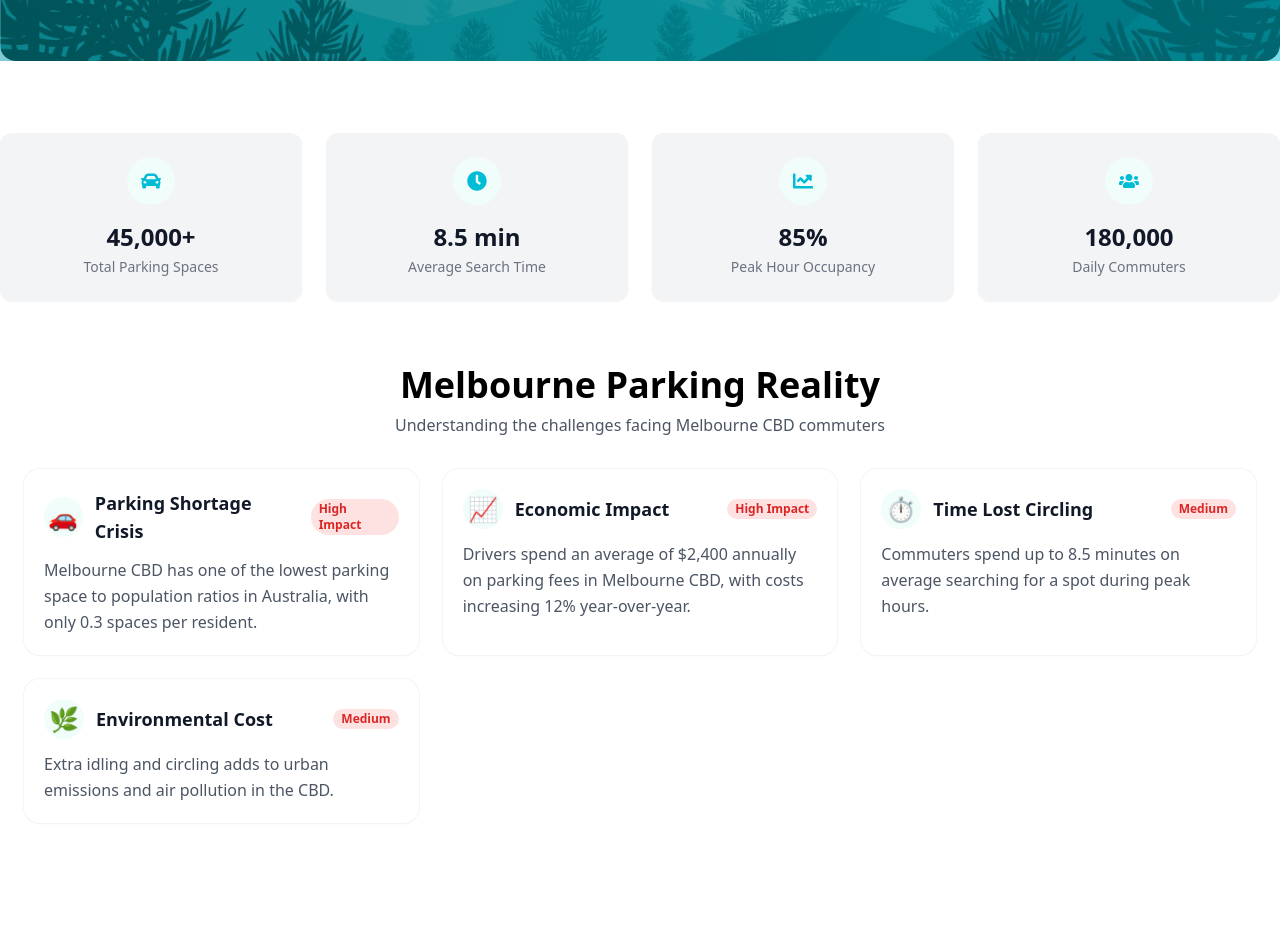
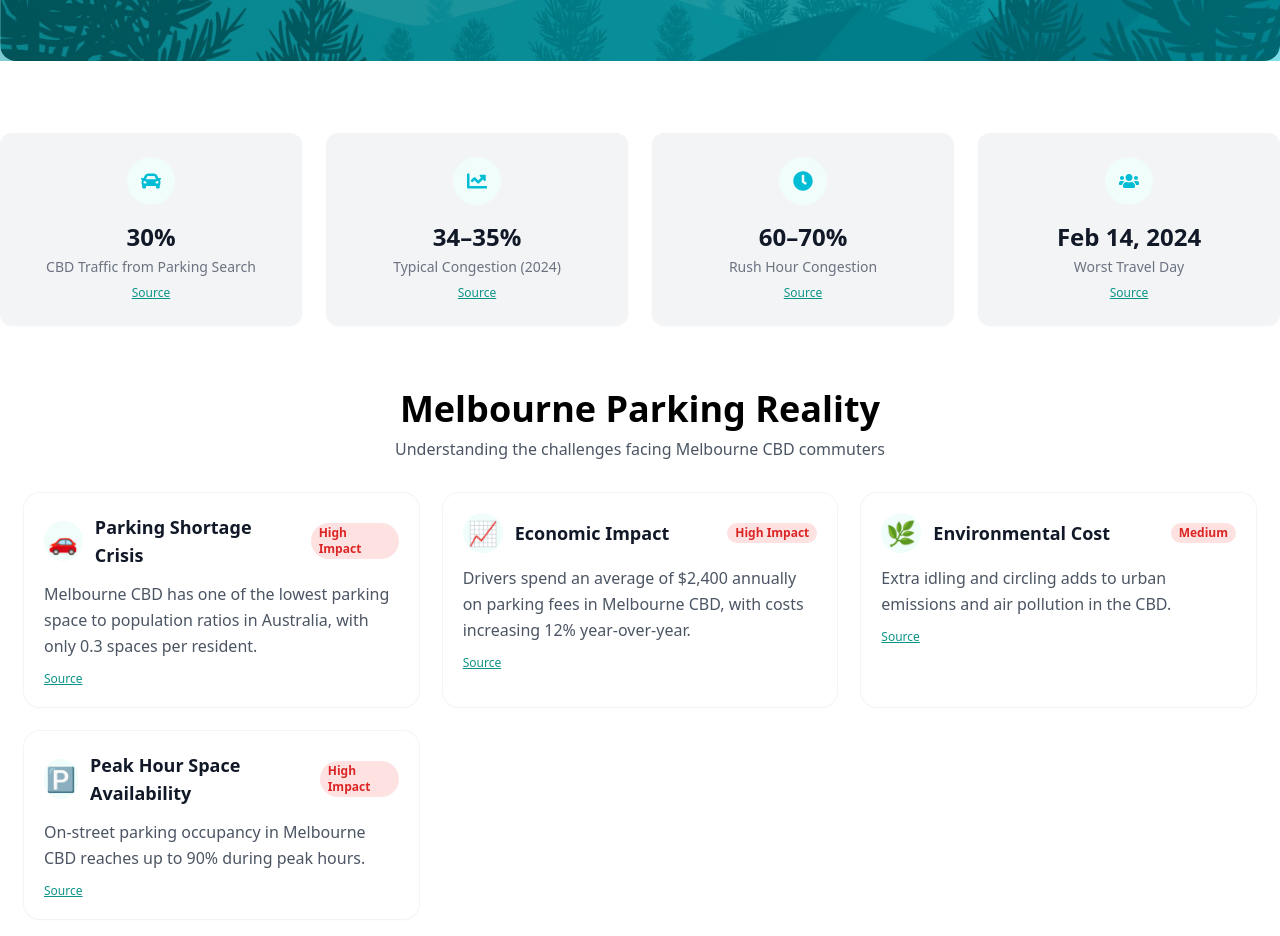
Before and after one commit to Abhijith-Jaideep/Parkingbae, a React (Create React App) app in the folder Frontend/: page / in a window 1280 px wide. Shown: the part 560-1496 px from the top of the page. Before the commit the page ends 1447 px from the top, so only its background shows below. Built offline with nearby package versions, Linux system fonts and the light colour scheme.

Commit message:
landing page completed

```diff
--- a/Frontend/src/components/LandingPage.jsx
+++ b/Frontend/src/components/LandingPage.jsx
@@ -9,54 +9,59 @@ const LandingPage = () => {
     const stats = [
         {
             icon: <FaCar className="text-xl text-tealLight" />,
-            value: "45,000+",
-            label: "Total Parking Spaces",
+            value: "30%",
+            label: "CBD Traffic from Parking Search",
+            source: "https://www.abc.net.au/news/2023-03-11/melbourne-cbd-parking-overhaul-traffic-signage-ease-congestion/102083888"
+        },
+        {
+            icon: <FaChartLine className="text-xl text-tealLight" />,
+            value: "34–35%",
+            label: "Typical Congestion (2024)",
+            source: "https://www.tomtom.com/traffic-index/melbourne-traffic/"
         },
         {
             icon: <FaClock className="text-xl text-tealLight" />,
-            value: "8.5 min",
-            label: "Average Search Time",
-        },
-        {
-            icon: <FaChartLine className="text-xl text-tealLight" />,
-            value: "85%",
-            label: "Peak Hour Occupancy",
+            value: "60–70%",
+            label: "Rush Hour Congestion",
+            source: "https://www.tomtom.com/traffic-index/melbourne-traffic/"
         },
         {
             icon: <FaUsers className="text-xl text-tealLight" />,
-            value: "180,000",
-            label: "Daily Commuters",
+            value: "Feb 14, 2024",
+            label: "Worst Travel Day",
+            source: "https://www.tomtom.com/traffic-index/melbourne-traffic/"
         },
     ];
+
 
     const cards = [
         {
             icon: "🚗",
             title: "Parking Shortage Crisis",
             badge: "High Impact",
-            desc:
-                "Melbourne CBD has one of the lowest parking space to population ratios in Australia, with only 0.3 spaces per resident."
+            desc: "Melbourne CBD has one of the lowest parking space to population ratios in Australia, with only 0.3 spaces per resident.",
+            source: "https://www.melbourne.vic.gov.au/off-street-parking"
         },
         {
             icon: "📈",
             title: "Economic Impact",
             badge: "High Impact",
-            desc:
-                "Drivers spend an average of $2,400 annually on parking fees in Melbourne CBD, with costs increasing 12% year-over-year."
-        },
-        {
-            icon: "⏱️",
-            title: "Time Lost Circling",
-            badge: "Medium",
-            desc:
-                "Commuters spend up to 8.5 minutes on average searching for a spot during peak hours."
+            desc: "Drivers spend an average of $2,400 annually on parking fees in Melbourne CBD, with costs increasing 12% year-over-year.",
+            source: "https://www.couriermail.com.au/real-estate/national/park-that-what-would-you-pay-to-park-your-car-in-australia/news-story/833925e71bc7726836f73fc10b642422"
         },
         {
             icon: "🌿",
             title: "Environmental Cost",
             badge: "Medium",
-            desc:
-                "Extra idling and circling adds to urban emissions and air pollution in the CBD."
+            desc: "Extra idling and circling adds to urban emissions and air pollution in the CBD.",
+            source: "https://eponline.com/articles/2022/10/19/engine-idling.aspx"
+        },
+        {
+            icon: "🅿️",
+            title: "Peak Hour Space Availability",
+            badge: "High Impact",
+            desc: "On-street parking occupancy in Melbourne CBD reaches up to 90% during peak hours.",
+            source: "https://drivemate.au/blog/affordable-parking-in-melbourne-cbd-the-ultimate-guide-by-drive-mate-clws5w62l003dr5g3oehirmia/"
         }
     ];
 
@@ -101,9 +106,21 @@ const LandingPage = () => {
                             key={stat.label}
                             className="bg-gray-100 rounded-xl shadow-sm p-6 flex flex-col items-center text-center hover:shadow-md transition"
                         >
-                            <div className="flex items-center justify-center h-12 w-12 rounded-full bg-teal-50 mb-4">{stat.icon}</div>
+                            <div className="flex items-center justify-center h-12 w-12 rounded-full bg-teal-50 mb-4">
+                                {stat.icon}
+                            </div>
                             <div className="text-2xl font-bold text-gray-900">{stat.value}</div>
                             <div className="mt-1 text-sm text-gray-500">{stat.label}</div>
+                            {stat.source && (
+                                <a
+                                    href={stat.source}
+                                    target="_blank"
+                                    rel="noopener noreferrer"
+                                    className="mt-2 text-xs text-teal-600 underline hover:text-teal-800"
+                                >
+                                    Source
+                                </a>
+                            )}
                         </div>
                     ))}
                 </div>
@@ -114,7 +131,6 @@ const LandingPage = () => {
                 <p className="text-center text-gray-600 mt-2">
                     Understanding the challenges facing Melbourne CBD commuters
                 </p>
-
                 <div className="mt-8 grid grid-cols-1 sm:grid-cols-2 lg:grid-cols-3 gap-6">
                     {cards.map((c) => (
                         <div
@@ -129,6 +145,16 @@ const LandingPage = () => {
                                 {c.badge && <Badge>{c.badge}</Badge>}
                             </div>
                             <p className="mt-3 text-gray-600 leading-relaxed">{c.desc}</p>
+                            {c.source && (
+                                <a
+                                    href={c.source}
+                                    target="_blank"
+                                    rel="noopener noreferrer"
+                                    className="mt-3 block text-xs text-teal-600 underline hover:text-teal-800"
+                                >
+                                    Source
+                                </a>
+                            )}
                         </div>
                     ))}
                 </div>
```
